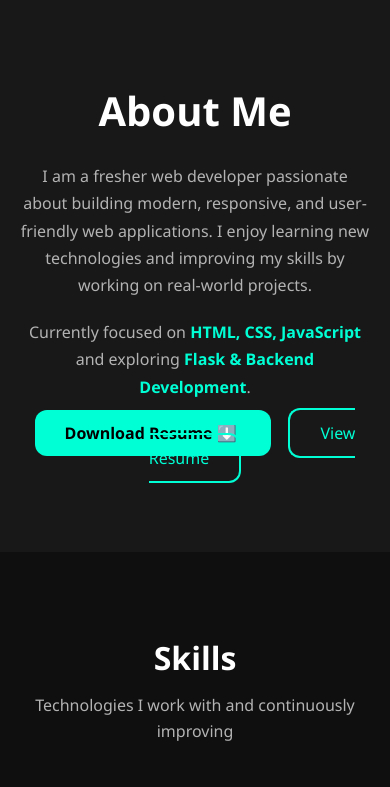
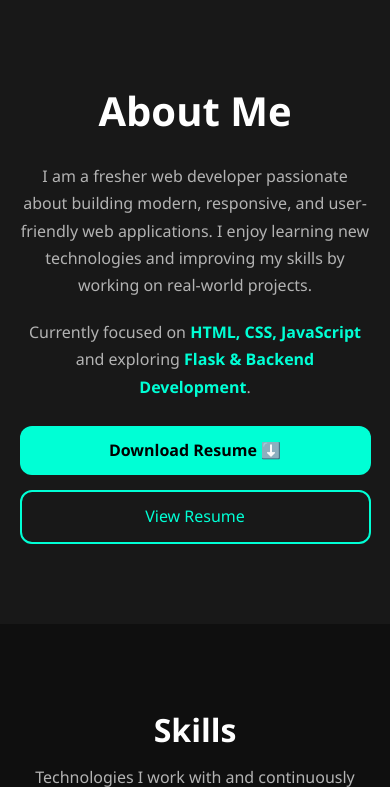
Before and after one commit to viran-max/flask-portfolio-website, a Flask app: page / in a window 390 px wide. Shown: the part 905-1692 px from the top of the page. Run offline with Flask 3, Linux system fonts and the light colour scheme.

Commit message:
Responsive css add in buttons for Mobil view.

```diff
--- a/static/css/about.css
+++ b/static/css/about.css
@@ -34,11 +34,7 @@
 .about-image {
   height: 350px;
   border-radius: var(--border-radius);
-    background: linear-gradient(
-        135deg,
-        var(--accent),
-        transparent
-    );
+  background: linear-gradient(135deg, var(--accent), transparent);
   opacity: 0.25;
 }
 
@@ -53,8 +49,52 @@
     display: none;
   }
 }
-/* .btn-primary {
-    display: inline-flex;
-    align-items: center;
-    gap: 8px;
-} */
+
+.btn-outline-about {
+  padding: 12px 30px;
+  border: 2px solid var(--accent);
+  color: var(--accent);
+  border-radius: var(--border-radius);
+  text-decoration: none;
+  transition: var(--transition);
+}
+
+.btn-outline-about:hover {
+  background: var(--accent);
+  color: #000;
+}
+
+.btn-primary-about {
+  padding: 12px 30px;
+  background: var(--accent);
+  color: #000;
+  border-radius: var(--border-radius);
+  text-decoration: none;
+  font-weight: 600;
+  transition: var(--transition);
+}
+
+.btn-primary-about:hover {
+  background: var(--accent-hover);
+}
+
+/* ABOUT BUTTONS */
+.about-buttons {
+  margin-top: 25px;
+  display: flex;
+  gap: 15px;
+  flex-wrap: wrap;
+}
+
+@media (max-width: 600px) {
+  .about-buttons {
+    flex-direction: column;
+    align-items: flex-start;
+  }
+
+  .btn-primary-about,
+  .btn-outline-about {
+    width: 100%;
+    text-align: center;
+  }
+}
--- a/static/css/hero.css
+++ b/static/css/hero.css
@@ -57,24 +57,10 @@
     text-decoration: none;
     font-weight: 600;
     transition: var(--transition);
+
 }
 
 .btn-primary:hover {
-    background: var(--accent-hover);
-}
-/* btn-primary-about effect*/
-.btn-primary-about {
-    padding: 12px 30px;
-    background: var(--accent);
-    color: #000;
-    border-radius: var(--border-radius);
-    text-decoration: none;
-    font-weight: 600;
-    transition: var(--transition);
-    margin-right:5%;
-}
-
-.btn-primary-about:hover {
     background: var(--accent-hover);
 }
 
--- a/templates/components/about.html
+++ b/templates/components/about.html
@@ -15,6 +15,7 @@
         <span>Flask & Backend Development</span>.
       </p>
 
+      <div class="about-buttons">
         <a
           href="{{ url_for('static', filename='resume/RESUME.pdf') }}"
           class="btn-primary-about"
@@ -22,13 +23,15 @@
         >
           Download Resume ⬇️
         </a>
+
         <a
           href="{{ url_for('static', filename='resume/RESUME.pdf') }}"
-        class="btn-outline"
+          class="btn-outline-about"
           target="_blank"
         >
           View Resume
         </a>
+      </div>
     </div>
 
     <!-- RIGHT -->
```
Lines whose indentation alone changed are shown as unchanged.
